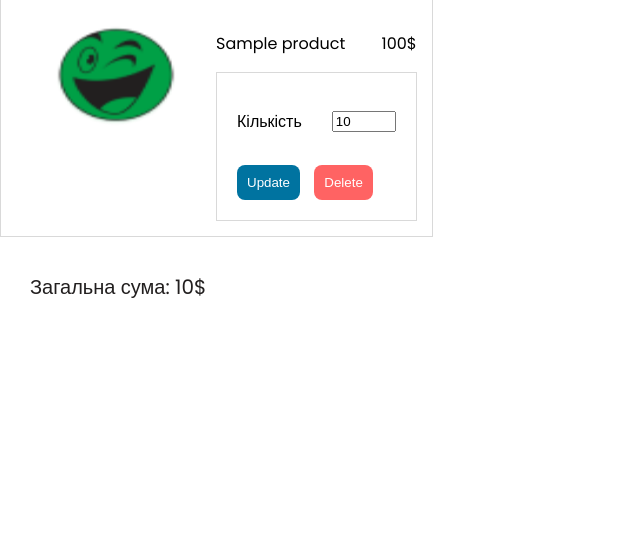
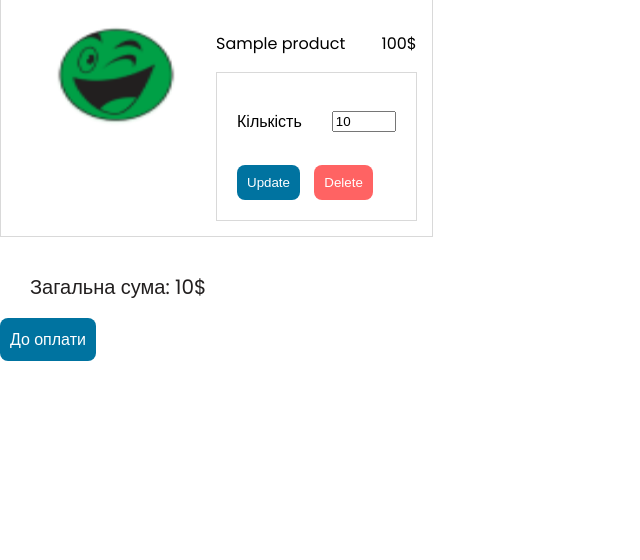
Before and after one commit to leshayq/django-rozetka-clone, a Django app: template pcshop/cart/templates/cart/cart_view.html in a window 1280 px wide. Shown: the part 208-768 px from the top of the page, without its empty margins (0-640 px from the left). Run offline with Django 4.2, Linux system fonts and the light colour scheme; the template is opened without the code that fills it: most values are stand-ins (such as "Sample title", 1, 10 or a date in 2020); some libraries are stand-ins or nearby versions.

Commit message:
payment scsfl/fail

```diff
--- a/pcshop/cart/templates/cart/cart_view.html
+++ b/pcshop/cart/templates/cart/cart_view.html
@@ -62,6 +62,9 @@
         <p class=''> Кошик порожнiй</p>
     </div>
     {% endif %}
+    <div class='marginer'>
+        <a class='checkout-button' href='{% url "payment:checkout"%}'>До оплати</a>
+    </div>
 </div>
 
 <script>
--- /dev/null
+++ b/pcshop/payment/templates/payment/checkout.html
@@ -0,0 +1,6 @@
+{% extends 'shop/base.html' %}
+
+{% load static %}
+{% block content %}
+
+{% endblock content %}
--- a/pcshop/shop/static/shop/css/styles.css
+++ b/pcshop/shop/static/shop/css/styles.css
@@ -401,7 +401,7 @@ body {
     padding: 10px;
 }
 
-#id_username, #id_email, #id_password1, #id_password2, #id_password {
+#id_username, #id_email, #id_password1, #id_password2, #id_password, #id_full_name, #id_street_address, #id_city, #id_zip_code {
     width: 500px;
     border-radius: 3px;
     border: 1px solid #5F5858;
@@ -497,3 +497,17 @@ body {
     margin-right: 10px;
     cursor: pointer;
 }
+
+.marginer {
+    margin-top: 35px;
+}
+
+.checkout-button {
+    padding: 10px;
+    background-color: #0073a0;
+    color: #FFF;
+    text-decoration: none;
+    border: none;
+    border-radius: 8px;
+    margin-right: 10px;
+}
```
Also changed, not shown: pcshop/payment/templates/payment/payment_fail.html (added, +9 -0 lines), pcshop/payment/templates/payment/shipping.html (+25 -0 lines), pcshop/db.sqlite3.
